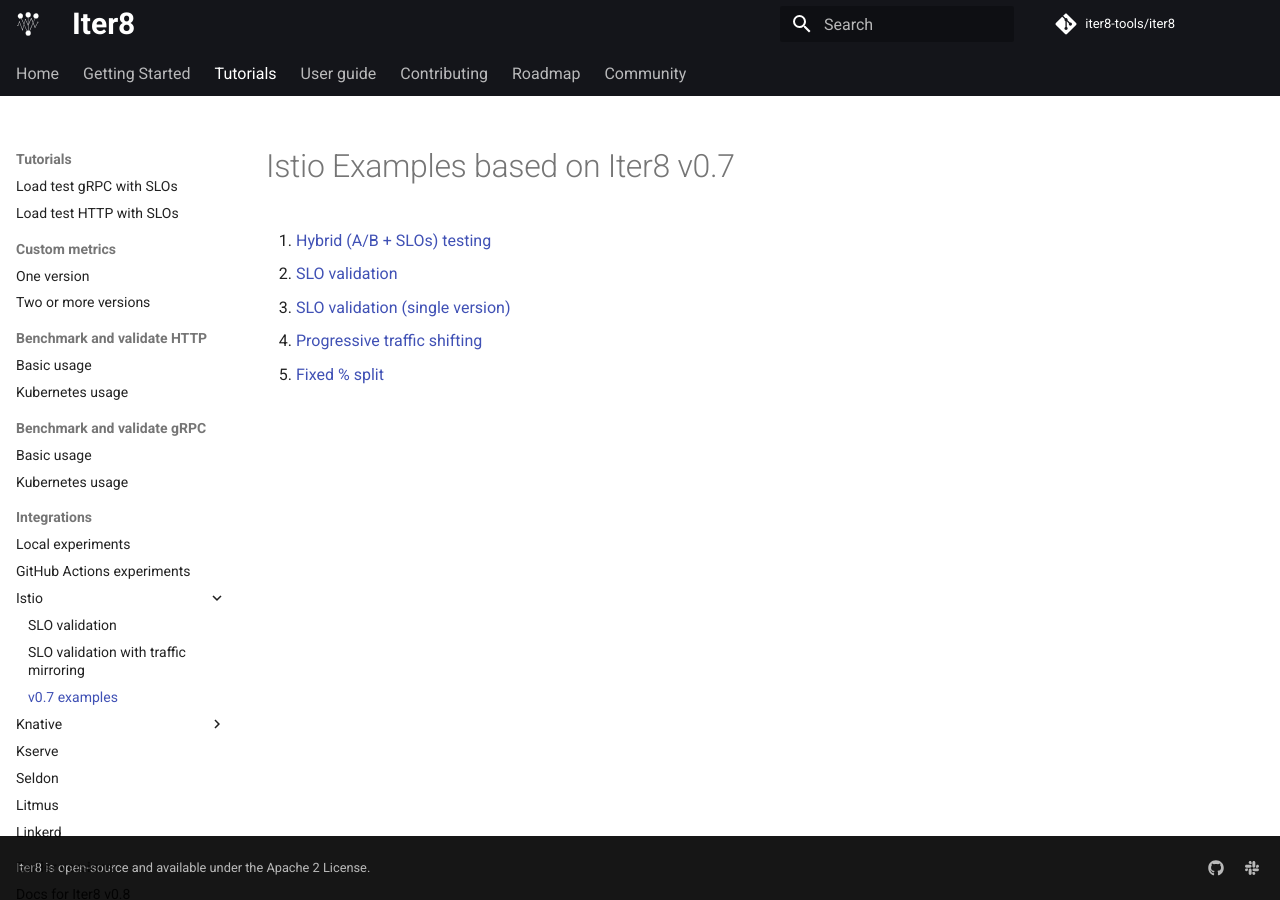
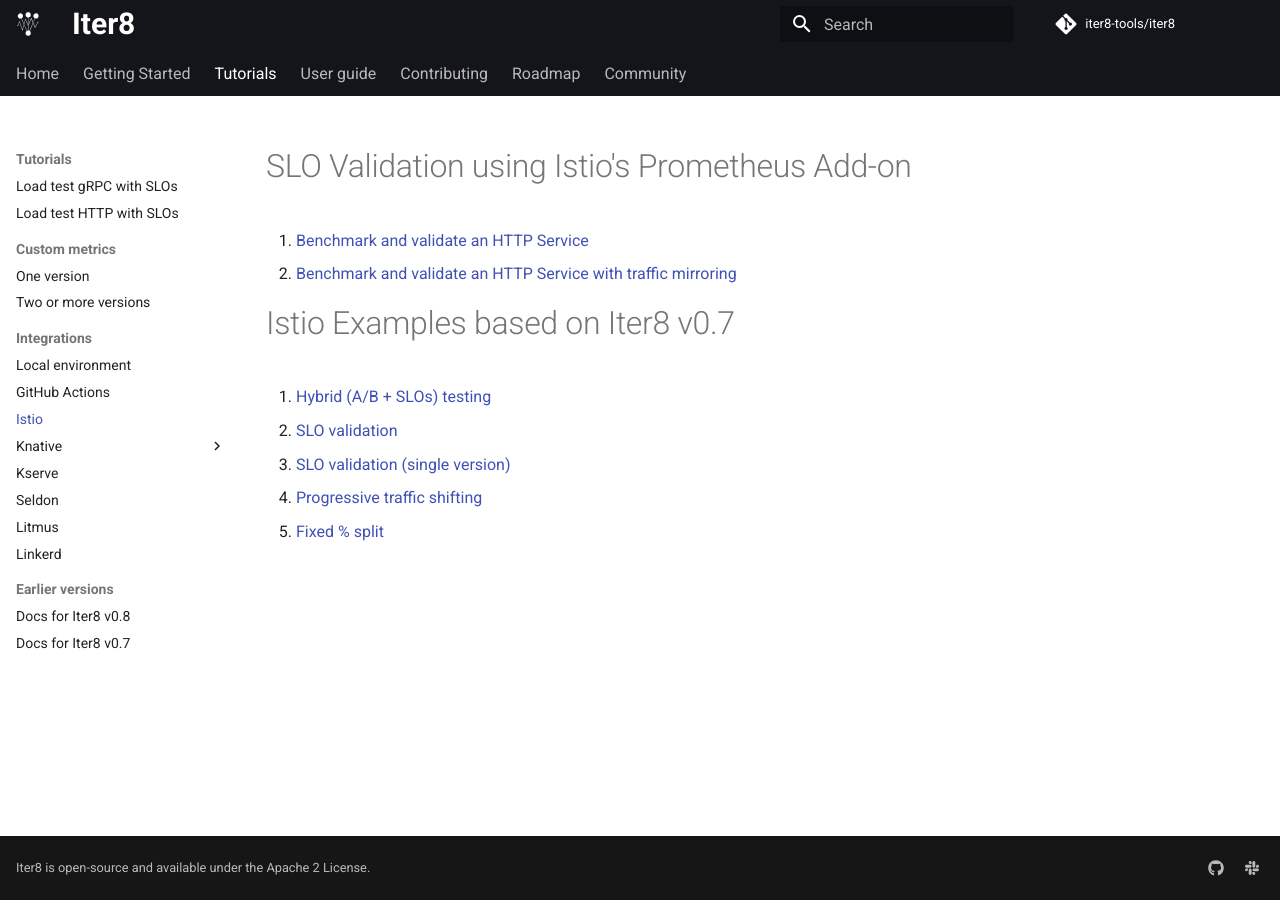
Before and after one commit to iter8-tools/docs, an MkDocs documentation site: the page built from docs/tutorials/integrations/istio.md, in a window 1280 px wide. Built offline with MkDocs 1.6.1 and Material for MkDocs 9.7.7, drawn with Linux system fonts in a browser that asks for light colours; comment, search, counter and statistics services are not loaded; the version menu is left out.

Commit message:
cleaned up Istio
Signed-off-by: Srinivasan Parthasarathy <spartha@us.ibm.com>

```diff
--- a/docs/tutorials/integrations/istio.md
+++ b/docs/tutorials/integrations/istio.md
@@ -2,10 +2,15 @@
 template: main.html
 ---
 
+# SLO Validation using Istio's Prometheus Add-on
+
+1. [Benchmark and validate an HTTP Service](../custom-metrics/one-version.md)
+2. [Benchmark and validate an HTTP Service with traffic mirroring](../custom-metrics/two-or-more-versions.md)
+
 # Istio Examples based on Iter8 v0.7
 
-1.  [Hybrid (A/B + SLOs) testing](https://iter8-tools.github.io/iter8/0.7/tutorials/istio/quick-start/)
-2.  [SLO validation](https://iter8-tools.github.io/iter8/0.7/tutorials/istio/testing-strategies/slovalidation/)
-3.  [SLO validation (single version)](https://iter8-tools.github.io/iter8/0.7/tutorials/istio/testing-strategies/conformance/)
-4.  [Progressive traffic shifting](https://iter8-tools.github.io/iter8/0.7/tutorials/istio/rollout-strategies/progressive/)
-5.  [Fixed % split](https://iter8-tools.github.io/iter8/0.7/tutorials/istio/rollout-strategies/fixed-split/)
+3.  [Hybrid (A/B + SLOs) testing](https://iter8-tools.github.io/iter8/0.7/tutorials/istio/quick-start/)
+4.  [SLO validation](https://iter8-tools.github.io/iter8/0.7/tutorials/istio/testing-strategies/slovalidation/)
+5.  [SLO validation (single version)](https://iter8-tools.github.io/iter8/0.7/tutorials/istio/testing-strategies/conformance/)
+6.  [Progressive traffic shifting](https://iter8-tools.github.io/iter8/0.7/tutorials/istio/rollout-strategies/progressive/)
+7.  [Fixed % split](https://iter8-tools.github.io/iter8/0.7/tutorials/istio/rollout-strategies/fixed-split/)
--- a/mkdocs.yml
+++ b/mkdocs.yml
@@ -134,19 +134,10 @@
   - Custom metrics:
     - One version: tutorials/custom-metrics/one-version.md
     - Two or more versions: tutorials/custom-metrics/two-or-more-versions.md
-  - Benchmark and validate HTTP:
-    - Basic usage: tutorials/load-test-http/basicusage.md
-    - Kubernetes usage: tutorials/load-test-http/kubernetesusage.md
-  - Benchmark and validate gRPC:
-    - Basic usage: tutorials/load-test-grpc/basicusage.md
-    - Kubernetes usage: tutorials/load-test-grpc/kubernetesusage.md
   - Integrations:
-    - Local experiments: tutorials/integrations/local.md
-    - GitHub Actions experiments: tutorials/integrations/ghactions.md
-    - Istio:
-      - SLO validation: tutorials/slo-validation-istio/slousage.md
-      - SLO validation with traffic mirroring: tutorials/slo-validation-istio/slotrafficusage.md
-      - v0.7 examples: tutorials/integrations/istio.md
+    - Local environment: tutorials/integrations/local.md
+    - GitHub Actions: tutorials/integrations/ghactions.md
+    - Istio: tutorials/integrations/istio.md
     - Knative:
       - Benchmark and validate HTTP: tutorials/integrations/knative/load-test-http.md
       - Benchmark and validate gRPC: tutorials/integrations/knative/load-test-grpc.md
```
Also changed, not shown: docs/tutorials/integrations/local.md (+1 -1 lines).
